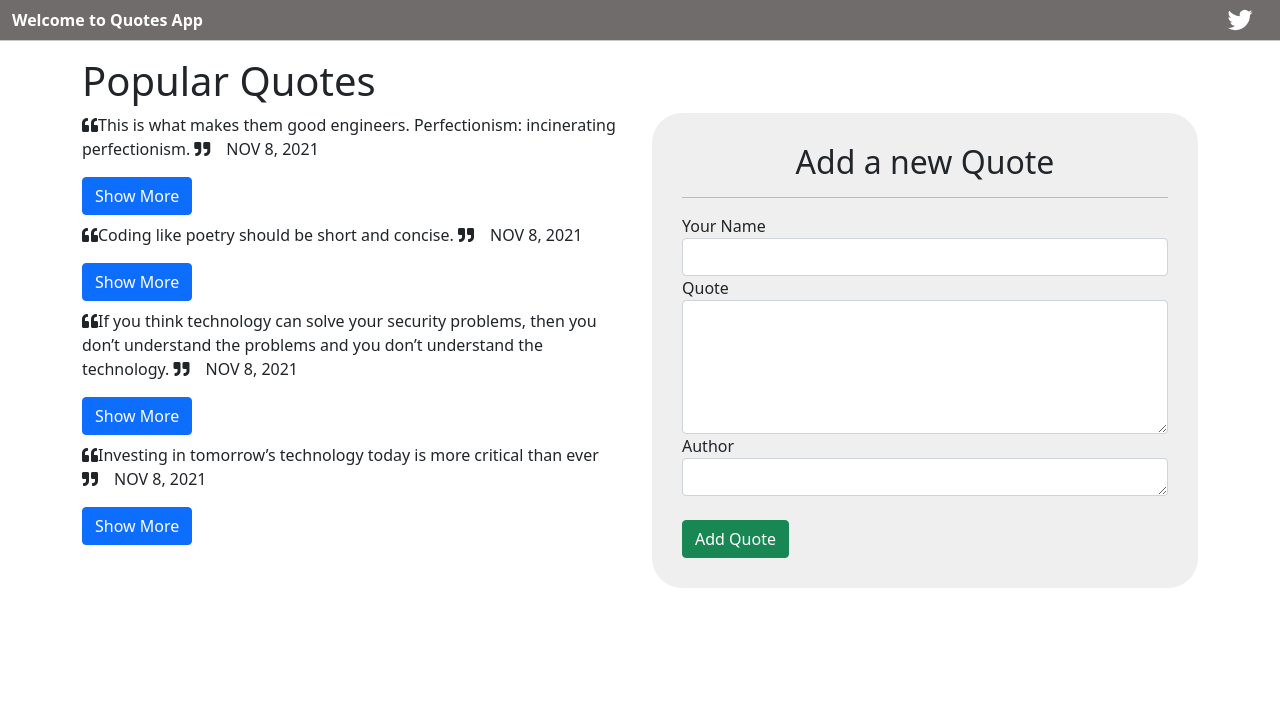
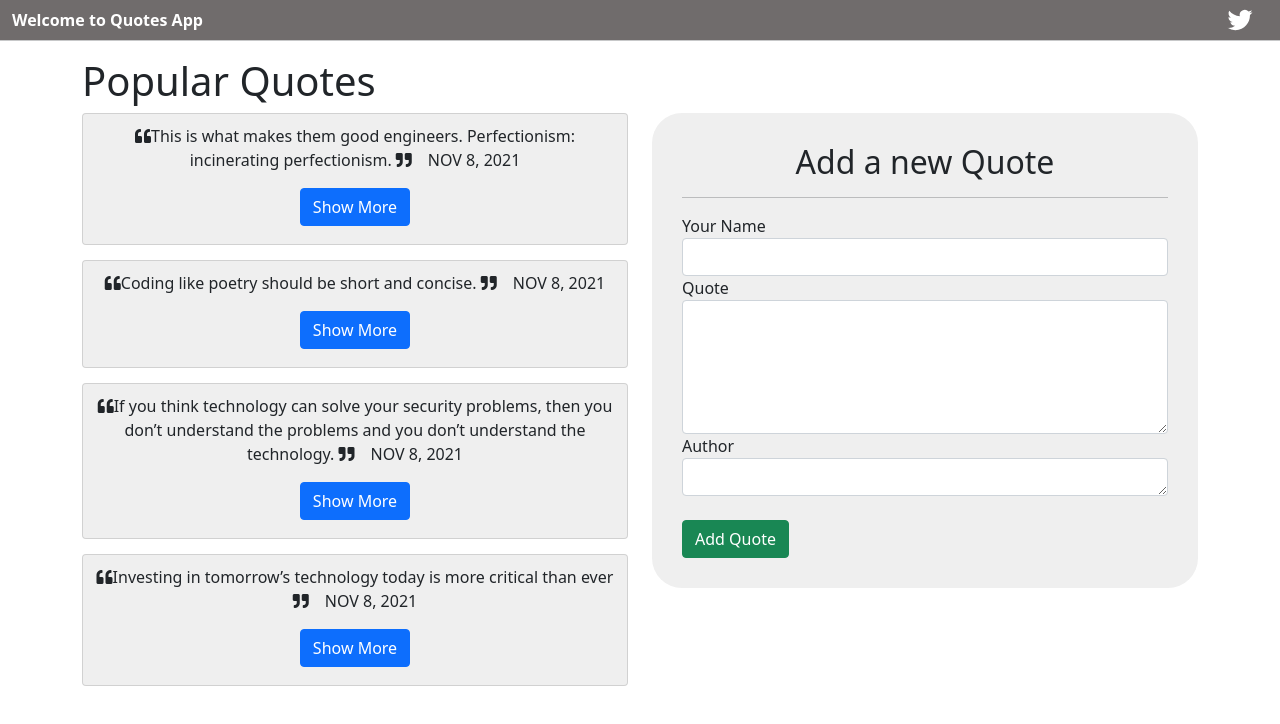
Before and after one commit to ezekielkibiego/Quotes-App, an Angular app: page / in a window 1280 px wide. Shown: the top 724 px of the page. Built offline with nearby package versions, Linux system fonts and the light colour scheme.

Commit message:
add card to quotes

```diff
--- a/src/app/quote-details/quote-details.component.html
+++ b/src/app/quote-details/quote-details.component.html
@@ -1,4 +1,4 @@
-<div class="container">
+<div class="container ">
      <div class="row">
           <div class="col-md-6">
                <p>
--- a/src/app/quotes/quotes.component.css
+++ b/src/app/quotes/quotes.component.css
@@ -27,6 +27,15 @@
 
   .toolbar #twitter-logo:hover {
     opacity: 0.8;
-    background-color: blue;
+    background-color: rgba(24, 24, 26, 0.068);
     border-radius: 30px;
   }
+  .card{
+    background-color: rgba(24, 24, 26, 0.068);
+    margin-bottom: 15px;
+    padding: 10px;
+
+}
+.card:hover{
+  box-shadow: 0 0 10px , 0 0 20px rgb(112, 108, 108), 0 0 40px rgb(112, 108, 108);
+}
--- a/src/app/quotes/quotes.component.html
+++ b/src/app/quotes/quotes.component.html
@@ -18,7 +18,8 @@
   <div class="row">
     <div class="col-md-6">
       <div *ngFor='let quote of quotes;let i = index'>
-        <div>
+        <div class="card">
+          <div class="text-center">
             <p><i class="fas fa-quote-left"></i>{{quote.name}}  <i class="fas fa-quote-right"> &nbsp;&nbsp;&nbsp; </i>{{quote.completeDate|date|uppercase}}</p>
             <button (click)='toggleDetails(i)' class="btn btn-primary">Show More</button>
           </div>
@@ -30,6 +31,7 @@
           </div>
         </div>
       </div>
+    </div>
     <div class="col-md-6">
       <app-quote-form (addQuote)="addNewQuote($event)"></app-quote-form>
     </div>
```
Lines whose indentation alone changed are shown as unchanged.
